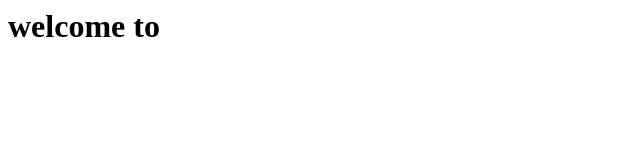
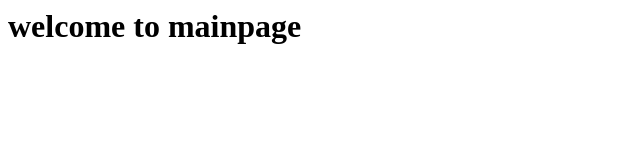
Before and after one commit to Devops-SDA/brahmaiah, a plain HTML site: page main.html in a window 1280 px wide. Shown: the whole page, without its empty margins (0-640 px from the left). Drawn offline with Linux system fonts and the light colour scheme.

Commit message:
Update main.html

```diff
--- a/main.html
+++ b/main.html
@@ -1,7 +1,7 @@
 <html>
 	<head>
 		<title>"document"</title>
-		<h1>welcome to </h1>
+		<h1>welcome to mainpage</h1>
 	</head>
 
 </html>
```
